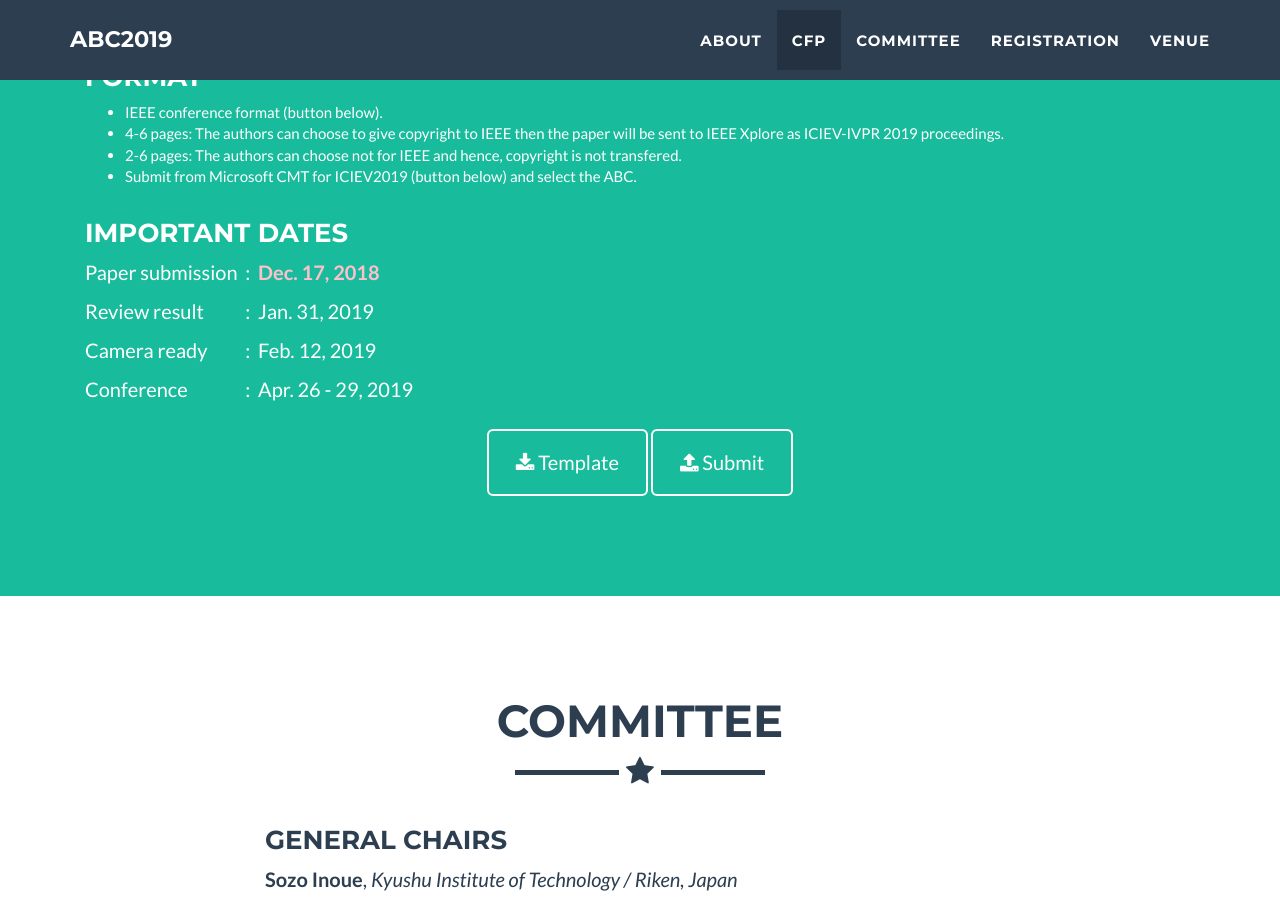
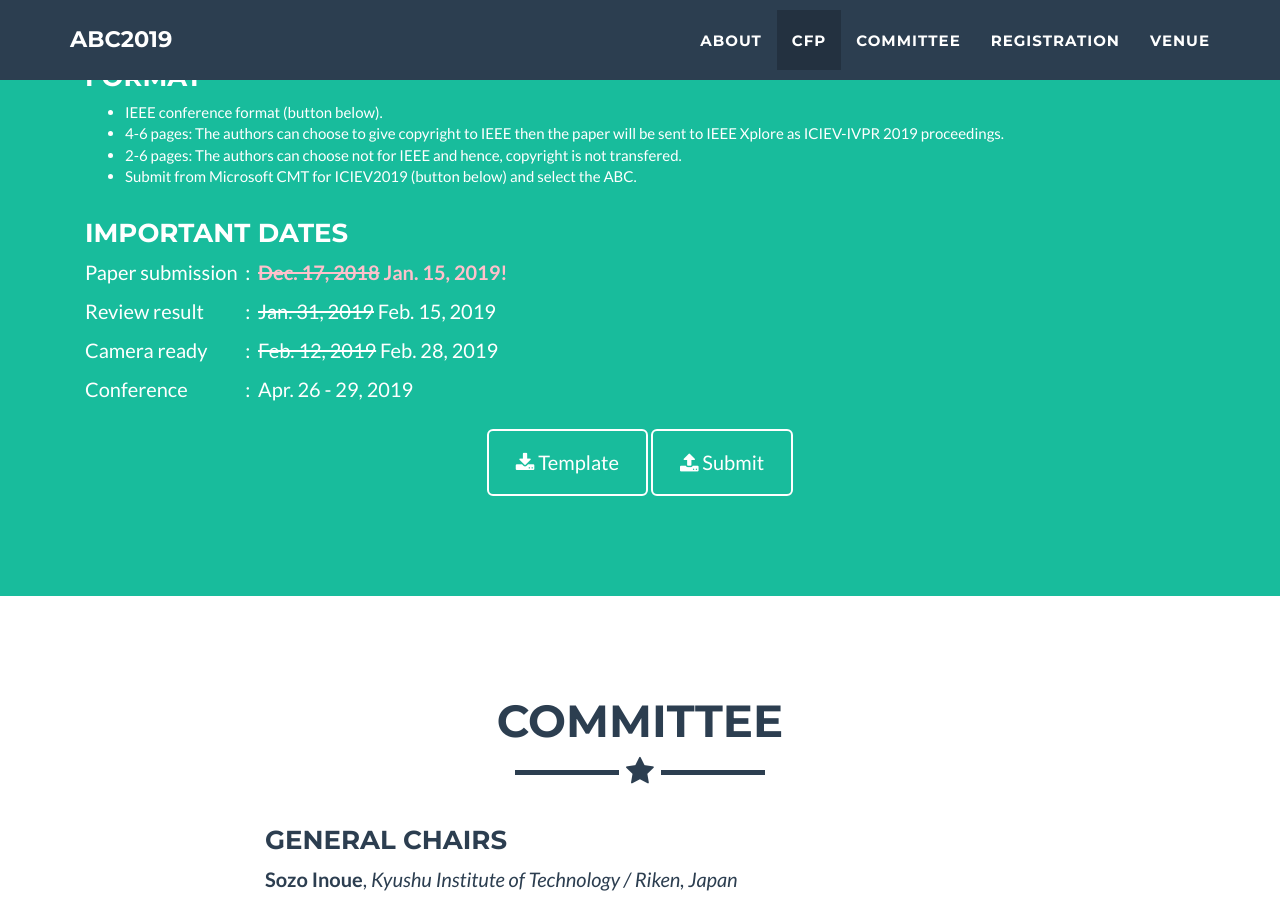
Before and after one commit to abc-research/2019, a Jekyll site: the page built from index.html, in a window 1280 px wide and 900 px high, scrolled down 2203 px. Built offline with Jekyll 4.4.1, drawn with Linux system fonts in a browser that asks for light colours.

Commit message:
Update _config.yml

```diff
--- a/_config.yml
+++ b/_config.yml
@@ -164,11 +164,11 @@ cfp:
     - item: Submit from Microsoft CMT for ICIEV2019  (button below) and select the ABC.
   dates:
     - name: Paper submission
-      date: <b style="color:pink">Dec. 17, 2018</b>
+      date: <b style="color:pink"><strike>Dec. 17, 2018</strike> Jan. 15, 2019!</b>
     - name: Review result
-      date: Jan. 31, 2019
+      date: <strike>Jan. 31, 2019</strike> Feb. 15, 2019
     - name: Camera ready
-      date: Feb. 12, 2019
+      date: <strike>Feb. 12, 2019</strike> Feb. 28, 2019
     - name: Conference
       date: Apr. 26 - 29, 2019
   submit_url: https://cmt3.research.microsoft.com/User/Login?ReturnUrl=%2FICIEVIVPR2019
```
